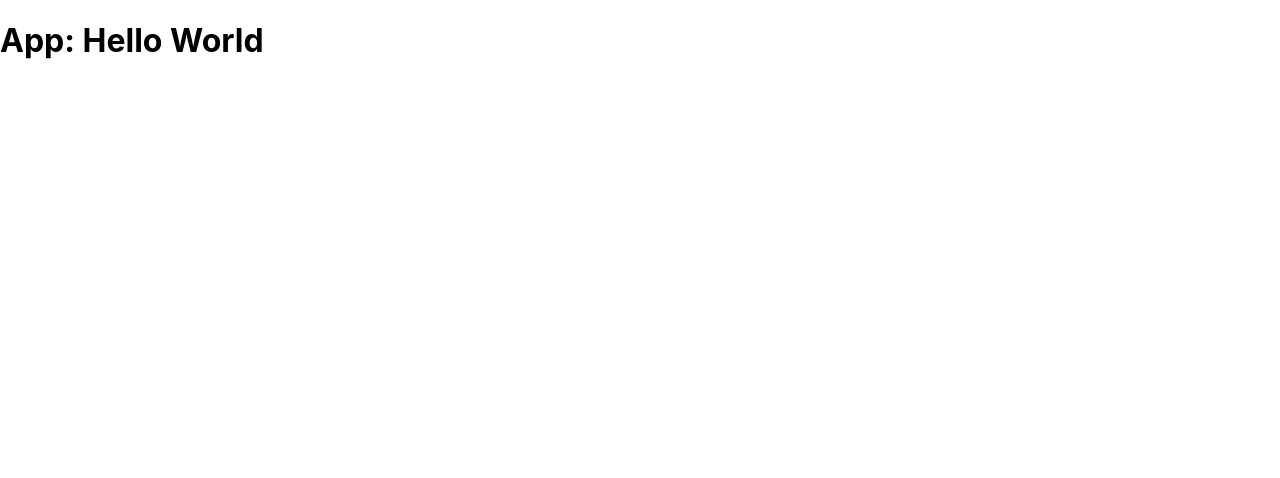
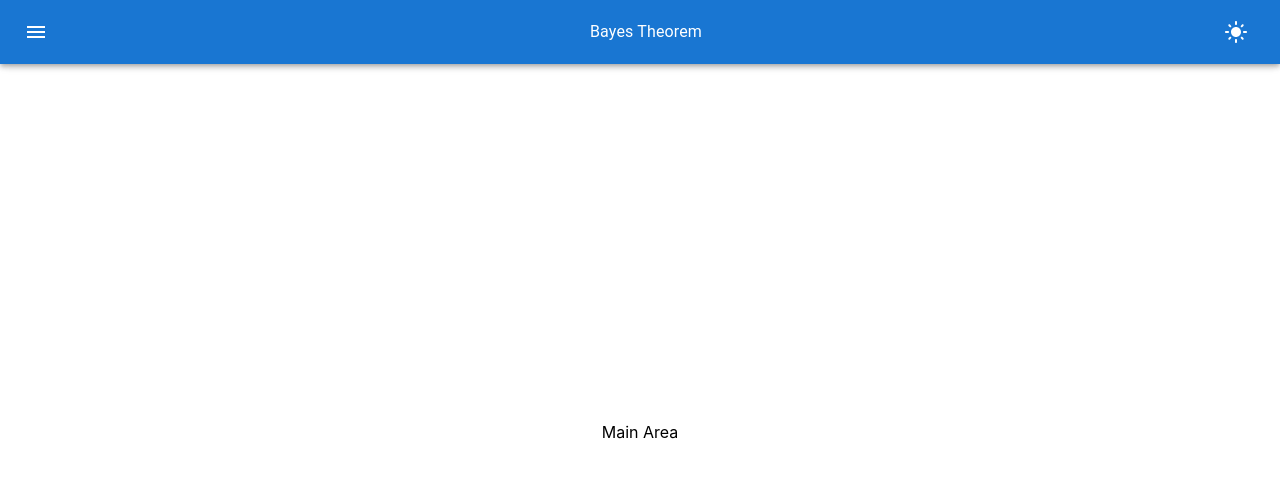
Before and after one commit to quantumsnowball/bayes-domain, a Next.js app: page / in a window 1280 px wide. Shown: the top 478 px of the page. Built offline with nearby package versions, Linux system fonts and the light colour scheme.

Commit message:
layout: a AppBar displayed at top, and Main area below

```diff
--- a/components/App.tsx
+++ b/components/App.tsx
@@ -1,6 +1,25 @@
+import styled from "@emotion/styled"
+import Main from "./Main"
+import MenuBar from "./MenuBar"
+import { CenterContent } from "./styled/containers"
+
+
+const FlexColumnDiv = styled(CenterContent('div'))`
+  /* cover full viewport */
+  position: fixed;
+  height: 100%;
+  width: 100%;
+  justify-content: space-between;
+  /* theme */
+  /* TODO */
+`
+
 const App = () => {
   return (
-    <h1>App: Hello World</h1>
+    <FlexColumnDiv id="app-ctn">
+      <MenuBar />
+      <Main />
+    </FlexColumnDiv>
   )
 }
 
--- /dev/null
+++ b/components/Main/index.tsx
@@ -0,0 +1,17 @@
+import { Stretch, CenterContent, Overflow } from '../styled/containers'
+import { styled } from '@mui/material'
+
+
+// .main-ctn
+const CenteredDiv = styled(Overflow(Stretch(CenterContent('div'))))`
+`
+
+const Main = () => {
+  return (
+    <CenteredDiv id='main-ctn'>
+      <span>Main Area</span>
+    </CenteredDiv>
+  )
+}
+
+export default Main
--- /dev/null
+++ b/components/MenuBar/index.tsx
@@ -0,0 +1,47 @@
+import {
+  AppBar,
+  IconButton,
+  Toolbar,
+  Typography
+} from "@mui/material"
+import MenuIcon from '@mui/icons-material/Menu'
+import LightModeIcon from '@mui/icons-material/LightMode'
+import DarkModeIcon from '@mui/icons-material/DarkMode'
+
+
+const MenuBar = () => {
+  const isMobile = false
+  const mode = 'light'
+
+  return (
+    <>
+      <AppBar position={isMobile ? "fixed" : "static"}>
+        <Toolbar>
+          <IconButton
+            size="large"
+            edge="start"
+            color="inherit"
+            aria-label="menu"
+            sx={{ mr: 2 }}
+            onClick={() => alert('clicked icon button')}
+          >
+            <MenuIcon />
+          </IconButton>
+          <Typography
+            component="div"
+            sx={{ flexGrow: 1, cursor: 'pointer' }}
+          >
+            Bayes Theorem
+          </Typography>
+          <IconButton onClick={() => alert('toggle light/dark mode')}>
+            {mode === 'light' ?
+              <LightModeIcon sx={{ color: '#fff' }} /> :
+              <DarkModeIcon />}
+          </IconButton>
+        </Toolbar>
+      </AppBar>
+    </>
+  )
+}
+
+export default MenuBar
--- /dev/null
+++ b/components/styled/containers.tsx
@@ -0,0 +1,28 @@
+import { styled } from '@mui/material'
+
+
+type Element = any
+type Styler = (e: Element) => Element
+
+export const Overflow: Styler = e => styled(e)`
+  /* should allow children to overflow by creating a scroll bar itself and keep its height constant */
+  overflow: auto;
+`;
+
+export const Stretch: Styler = e => styled(e)`
+  width: 100%;
+  /* take all vertical flex space from parents */
+  flex-grow: 1;
+`;
+
+export const CenterContent: Styler = e => styled(e)`
+  /* self */
+  align-self: center;
+  /* children */
+  display: flex;
+  flex-flow: column nowrap;
+  justify-content: center;
+  align-content: center;
+  align-items: stretch;
+  text-align: center;
+`;
--- a/package.json
+++ b/package.json
@@ -9,6 +9,10 @@
     "lint": "next lint"
   },
   "dependencies": {
+    "@emotion/react": "^11.10.5",
+    "@emotion/styled": "^11.10.5",
+    "@mui/icons-material": "^5.10.15",
+    "@mui/material": "^5.10.15",
     "@types/node": "18.11.9",
     "@types/react": "18.0.25",
     "@types/react-dom": "18.0.9",
```
Also changed, not shown: 1 other file (tests, documents, lock files or other folders).
